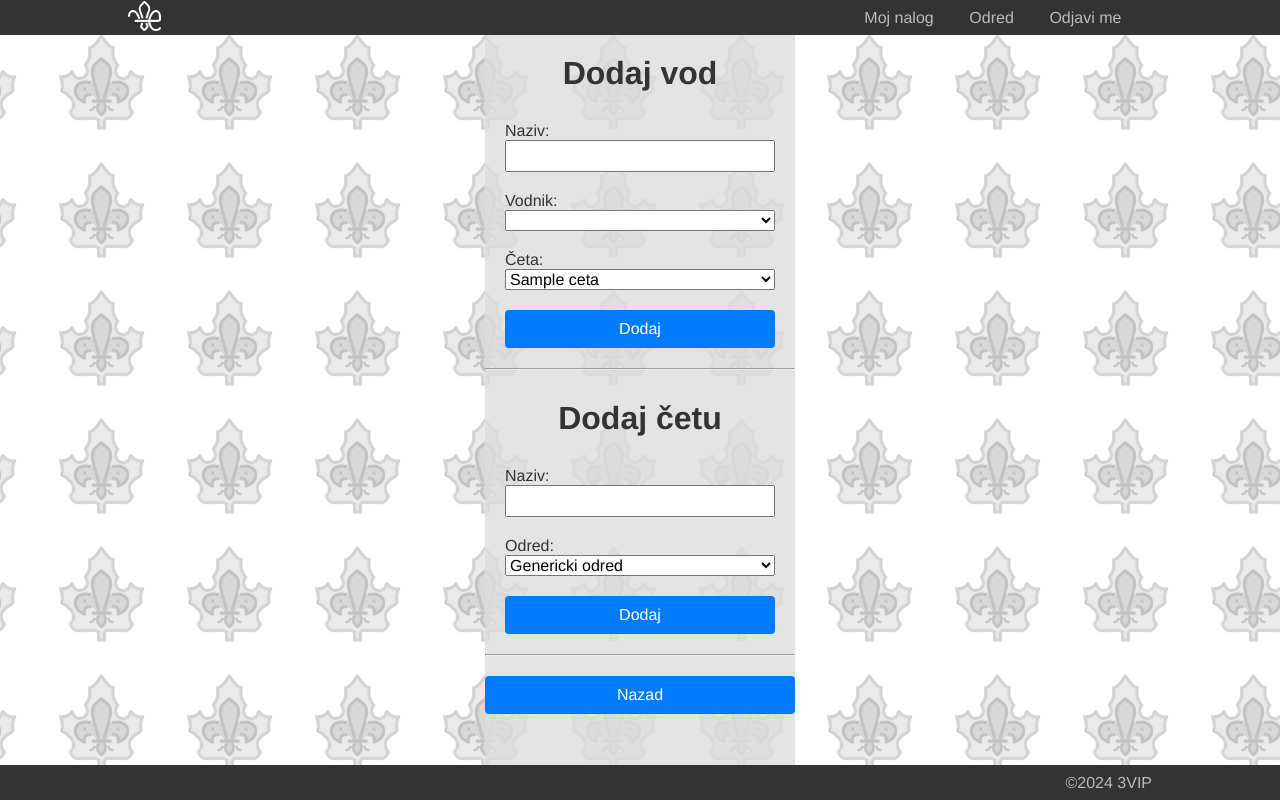
After one commit to Kiconii13/eScoutID, a Flask app: page /cv/add in a window 1280 px wide. The commit adds this page. Run offline with Flask 3, Linux system fonts and the light colour scheme; a user stored in the database is signed in; tables that the repository leaves empty hold one stand-in row (values such as "Sample post"); lists and menus that the app fills with data are empty.

Commit message:
implemented basic vod and ceta control fucntionality

```diff
--- a/app.py
+++ b/app.py
@@ -41,6 +41,7 @@ if __name__ == '__main__':
             admin.set_password("")
 
             admin.odred_id = 1
+            admin.role = "admin"
 
             db.session.add(admin)
             db.session.commit()
--- a/models/vod.py
+++ b/models/vod.py
@@ -8,6 +8,7 @@ class Vod(db.Model):
     # Class Variables
     id = db.Column(db.Integer, primary_key=True)
     name = db.Column(db.String(50))
+
     vodnik_id = db.Column(db.Integer, db.ForeignKey("users.id"))
 
     ceta_id = db.Column(db.Integer, db.ForeignKey("ceta.id"))
--- a/routes/odred.py
+++ b/routes/odred.py
@@ -3,7 +3,7 @@ from sqlalchemy.exc import IntegrityError
 from flask import Blueprint, redirect, url_for, render_template, flash, request, make_response
 from flask_login import login_required, current_user
 
-from models import User, db, Odred
+from models import User, db, Odred, Ceta, Vod
 
 odred_bp = Blueprint("odred", __name__)
 
@@ -100,3 +100,40 @@ def getPfp(id):
         response = make_response("default", 200)
     response.mimetype = "text/plain"
     return response
+
+
+@odred_bp.route("/cv/add", methods=["GET", "POST"])
+@login_required
+def addCetaVod():
+    return render_template("addCetaVod.html", users=User.query.all(), cetas=Ceta.query.all(), odreds=Odred.query.all())
+
+
+@odred_bp.route("/ceta/new", methods=["POST"])
+@login_required
+def newCeta():
+    ceta = Ceta()
+
+    ceta.name = request.form["name"]
+    ceta.odred_id = request.form["odred"]
+
+    db.session.add(ceta)
+    db.session.commit()
+
+    flash("Četa uspešno dodata!", "Info")
+    return render_template("addCetaVod.html", users=User.query.all(), cetas=Ceta.query.all(), odreds=Odred.query.all())
+
+
+@odred_bp.route("/vod/new", methods=["POST"])
+@login_required
+def newVod():
+    vod = Vod()
+
+    vod.name = request.form["name"]
+    vod.vodnik_id = request.form["vodnik"]
+    vod.ceta_id = request.form["ceta"]
+
+    db.session.add(vod)
+    db.session.commit()
+
+    flash("Vod uspešno dodat!", "Info")
+    return render_template("addCetaVod.html", users=User.query.all(), cetas=Ceta.query.all(), odreds=Odred.query.all())
--- /dev/null
+++ b/templates/addCetaVod.html
@@ -0,0 +1,56 @@
+{% extends 'base.html' %}
+
+{% block title %}
+Dodaj vod/četu
+{% endblock %}
+
+{% block content %}
+
+<form action="{{ url_for('odred.newVod') }}" method="post">
+    <h1>Dodaj vod</h1>
+    <label>
+        Naziv:
+        <input type="text" name="name" />
+    </label>
+    <label>
+        Vodnik:
+        <select name="vodnik">
+            {% for vodnik in users %}
+                <option value="{{vodnik.id}}">{{vodnik.first_name}} {{vodnik.last_name}}</option>
+            {% endfor %}
+        </select>
+    </label>
+    <label>
+        Četa:
+        <select name="ceta">
+            {% for ceta in cetas %}
+                <option value="{{ceta.id}}">{{ceta.name}}</option>
+            {% endfor %}
+        </select>
+    </label>
+    <input type="submit" value="Dodaj" class="btn" />
+</form>
+
+<hr>
+
+<form action="{{ url_for('odred.newCeta') }}" method="post">
+    <h1>Dodaj četu</h1>
+    <label>
+        Naziv:
+        <input type="text" name="name" />
+    </label>
+    <label>
+        Odred:
+        <select name="odred">
+            {% for odred in odreds %}
+                <option value="{{odred.id}}">{{odred.name}}</option>
+            {% endfor %}
+        </select>
+    </label>
+    <input type="submit" value="Dodaj" class="btn" />
+</form>
+
+<hr>
+
+<input type="button" value="Nazad" class="btn" onclick="window.location.href = `{{url_for('odred.odredDashboard', id=current_user.odred.id)}}`" />
+{% endblock %}
```
Also changed, not shown: templates/OdredDashboard.html (+10 -1 lines).
